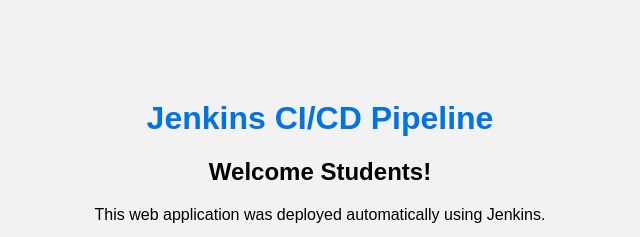
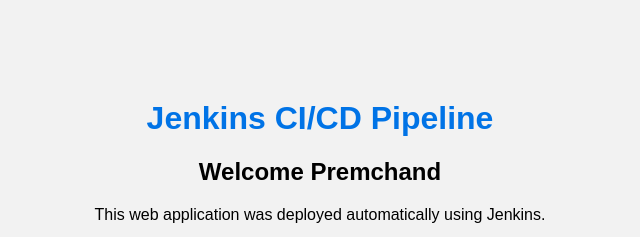
Before and after one commit to premchandkondamudi-stack/CI-CD-pipeline-demo, a plain HTML site: page index.html in a window 1280 px wide. Shown: the top 237 px of the page, 320-960 px from the left. Drawn offline with Linux system fonts and the light colour scheme.

Commit message:
Update index.html

```diff
--- a/index.html
+++ b/index.html
@@ -10,7 +10,7 @@
 <div class="container">
     <h1>Jenkins CI/CD Pipeline</h1>
 
-    <h2>Welcome Students!</h2>
+    <h2>Welcome Premchand</h2>
 
     <p>This web application was deployed automatically using Jenkins.</p>
 
```
